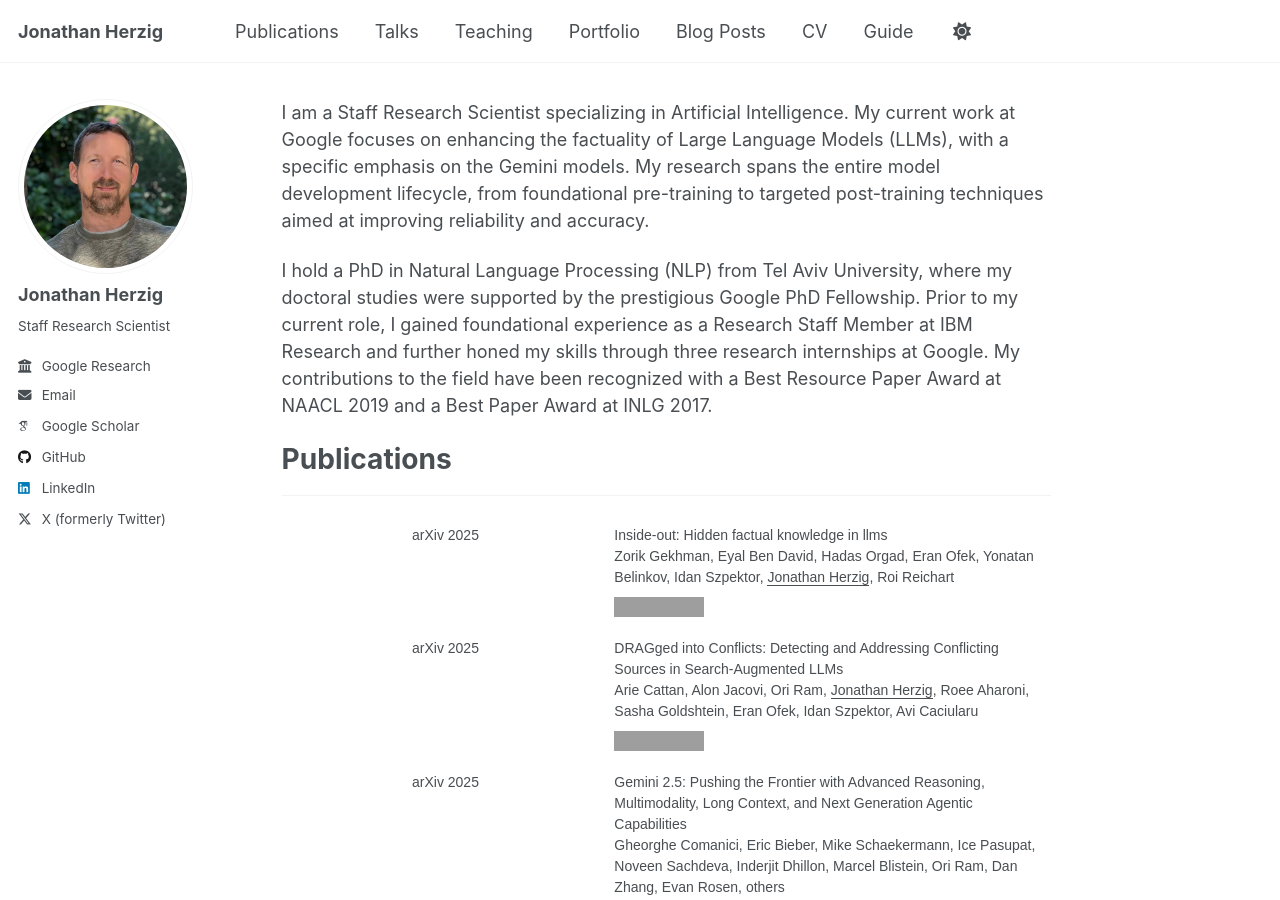
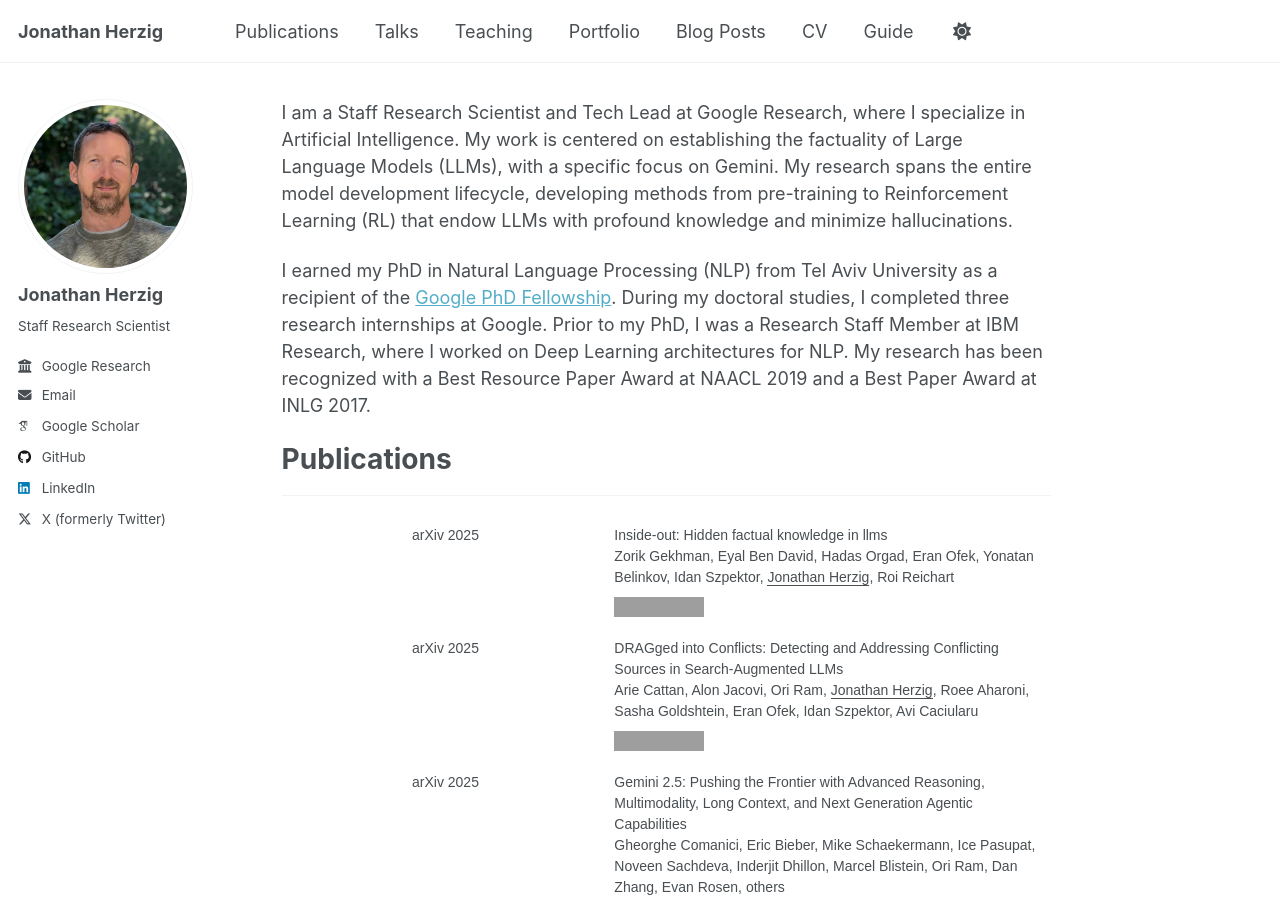
Before and after one commit to jonathanherzig/new-homepage, a Jekyll site: the page built from _pages/about.md, in a window 1280 px wide and 900 px high. Built offline with Jekyll 4.4.1, drawn with Linux system fonts in a browser that asks for light colours; some web fonts are replaced; a script that is not in the unit is left out; grey boxes are pictures that could not be loaded.

Commit message:
Update about.md

```diff
--- a/_pages/about.md
+++ b/_pages/about.md
@@ -6,9 +6,9 @@ redirect_from:
   - /about.html
 ---
 
-I am a Staff Research Scientist specializing in Artificial Intelligence. My current work at Google focuses on enhancing the factuality of Large Language Models (LLMs), with a specific emphasis on the Gemini models. My research spans the entire model development lifecycle, from foundational pre-training to targeted post-training techniques aimed at improving reliability and accuracy.
+I am a Staff Research Scientist and Tech Lead at Google Research, where I specialize in Artificial Intelligence. My work is centered on establishing the factuality of Large Language Models (LLMs), with a specific focus on Gemini. My research spans the entire model development lifecycle, developing methods from pre-training to Reinforcement Learning (RL) that endow LLMs with profound knowledge and minimize hallucinations.
 
-I hold a PhD in Natural Language Processing (NLP) from Tel Aviv University, where my doctoral studies were supported by the prestigious Google PhD Fellowship. Prior to my current role, I gained foundational experience as a Research Staff Member at IBM Research and further honed my skills through three research internships at Google. My contributions to the field have been recognized with a Best Resource Paper Award at NAACL 2019 and a Best Paper Award at INLG 2017.
+I earned my PhD in Natural Language Processing (NLP) from Tel Aviv University as a recipient of the [Google PhD Fellowship](https://ai.googleblog.com/2018/04/announcing-2018-google-phd-fellows-for.html). During my doctoral studies, I completed three research internships at Google. Prior to my PhD, I was a Research Staff Member at IBM Research, where I worked on Deep Learning architectures for NLP. My research has been recognized with a Best Resource Paper Award at NAACL 2019 and a Best Paper Award at INLG 2017.
 
 # Publications
 
```
